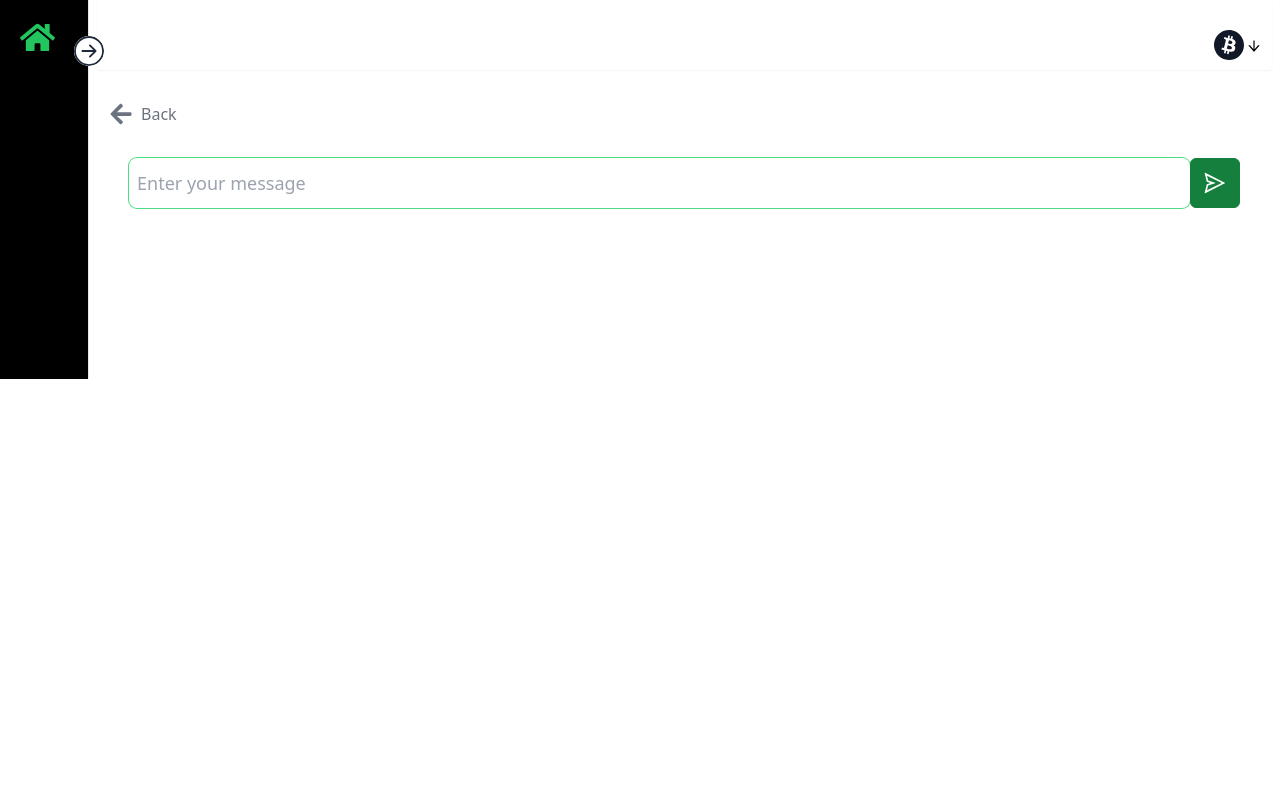
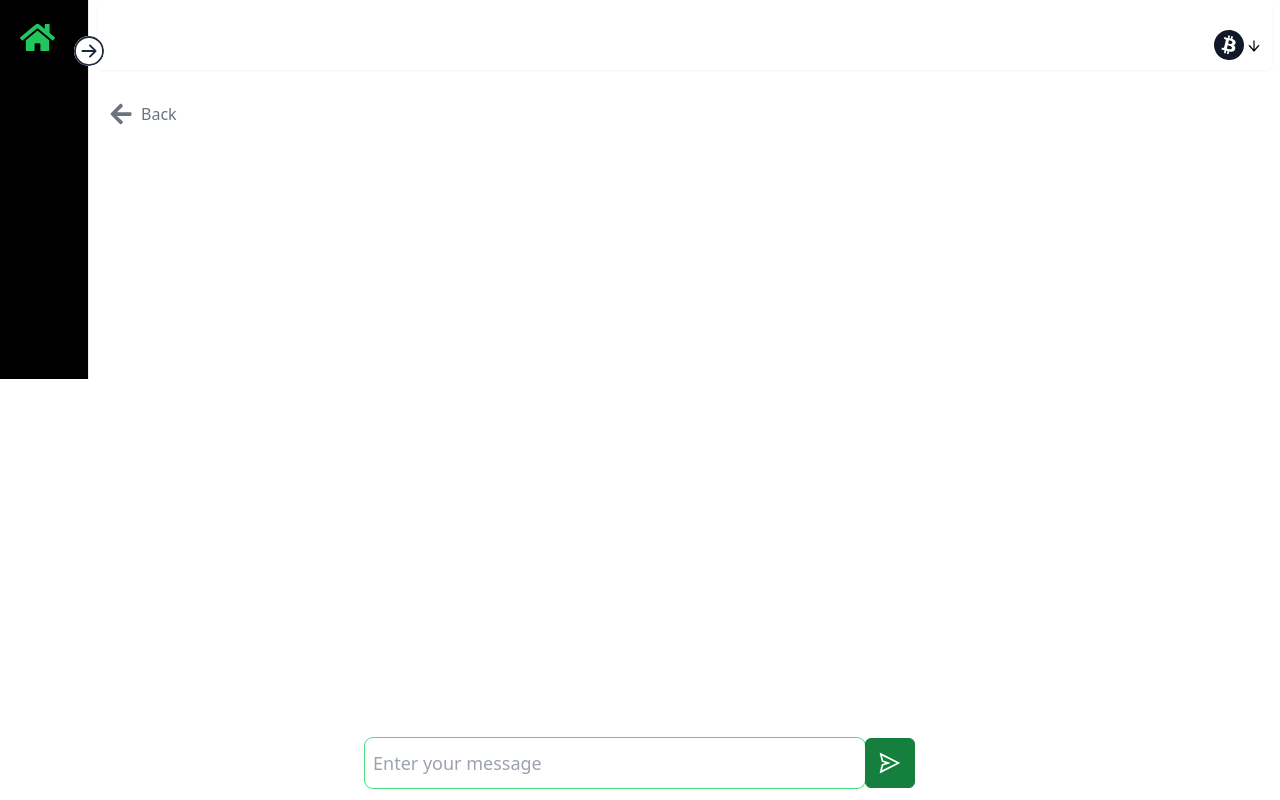
Before and after one commit to kwakyebrilliant/Movers-tailwind, a React (Create React App) app: page /chatsingle in a window 1280 px wide. Built offline with nearby package versions, Linux system fonts and the light colour scheme.

Commit message:
dashboard updates

```diff
--- a/src/Dashboard/Pages/ChatSingle.jsx
+++ b/src/Dashboard/Pages/ChatSingle.jsx
@@ -49,10 +49,10 @@ const ChatSingle = () => {
                 <img className="object-cover w-full rounded-2xl" src="https://images.unsplash.com/photo-1524758631624-e2822e304c36?ixlib=rb-1.2.1&ixid=MnwxMjA3fDF8MHxwaG90by1wYWdlfHx8fGVufDB8fHx8&auto=format&fit=crop&w=2070&q=80" alt="" />
             </div> */}
 
-            <footer>
-           <div className="dabsolute flex inset-x-0 bottom-0 mx-5">
+
+           <div className="absolute justify-center flex inset-x-0 bottom-0 mx-5 mb-3">
                         <input
-                            className="rounded-lg outline-none focus:outline-none ring-1 ring-green-400 p-2 text-lg w-full"
+                            className="rounded-lg outline-none focus:outline-none ring-1 ring-green-400 p-2 text-lg w-[500px]"
                             type="text"
                             as="textarea"
                             rows={1}
@@ -64,7 +64,7 @@ const ChatSingle = () => {
                             <AiOutlineSend className='w-6 h-6' />
                         </button>
                         </div>
-</footer>
+
 
            </div>
 
```
